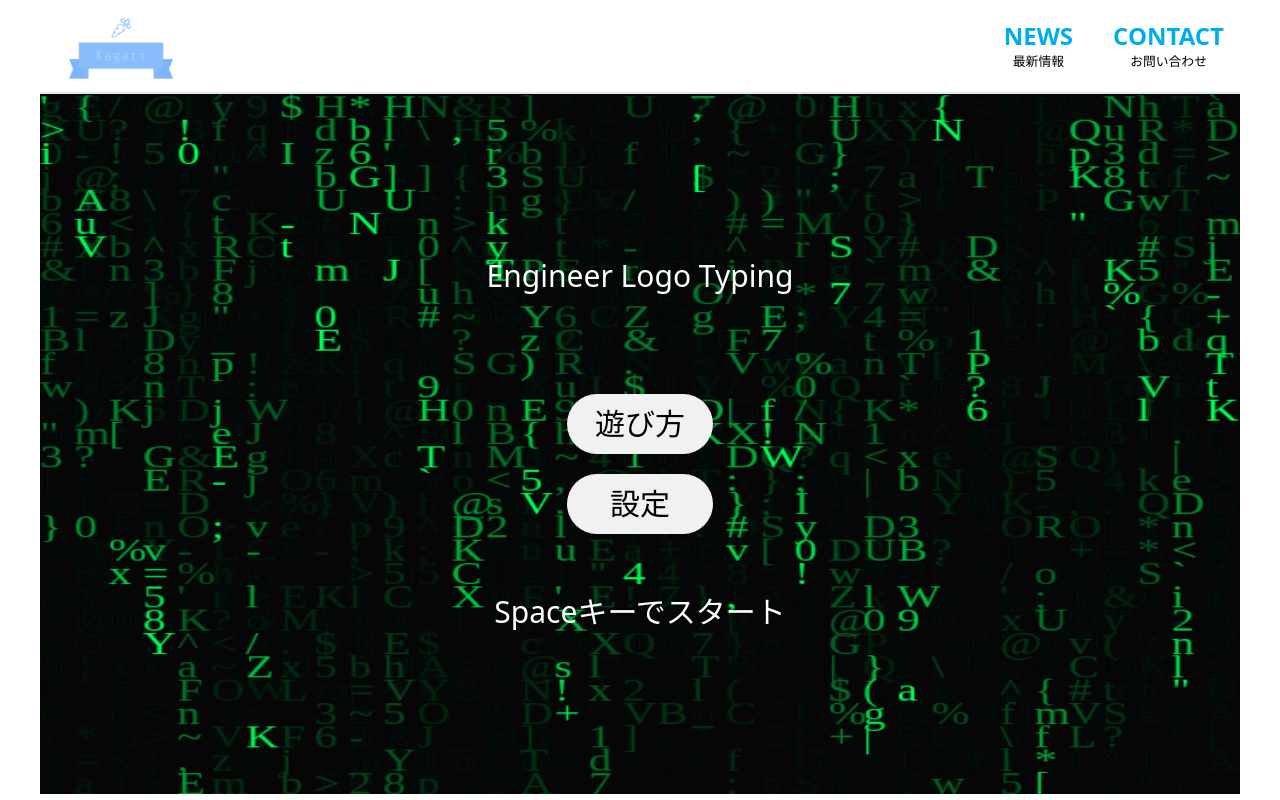
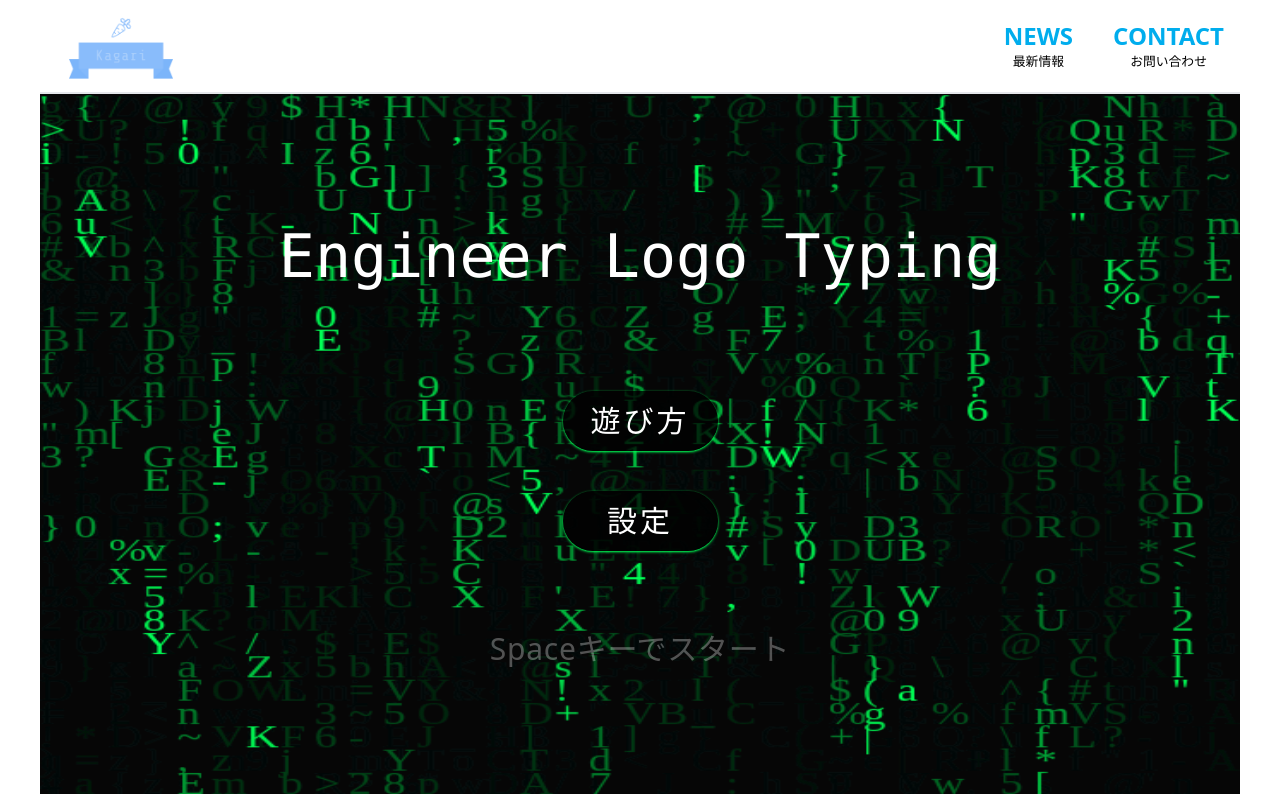
Before and after one commit to yoshi-non/engame, a Next.js app: page /enLogoTyping in a window 1280 px wide. Built offline with nearby package versions, Linux system fonts and the light colour scheme; a web font is replaced by a local one.

Commit message:
change enLogoTypingページのスタート画面デザイン完成

```diff
--- a/pages/enLogoTyping.tsx
+++ b/pages/enLogoTyping.tsx
@@ -7,12 +7,12 @@ const enLogoTyping = () => {
     <div className='relative w-full h-[700px] overflow-hidden'>
         <LogoTypingBg/>
         <div className='absolute w-full h-[700px] text-3xl font-medium z-3 flex flex-col justify-center items-center'>
-            <p className='text-white mb-[100px]'>Engineer Logo Typing</p>
+            <p className='enLogoTitle text-white mb-[100px]'>Engineer Logo Typing</p>
             <div className='text-center mb-10'>
-                <div className='bg-primary rounded-full px-7 py-3 mb-5'>遊び方</div>
-                <div className='bg-primary rounded-full px-7 py-3 mb-5'>設定</div>
+                <div className='cursor-pointer bg-black shadow-[#0f5] tracking-widest shadow text-white bg-opacity-75 rounded-full px-7 py-3 mb-10'>遊び方</div>
+                <div className='cursor-pointer bg-black shadow-[#0f5] tracking-widest shadow text-white bg-opacity-75 rounded-full px-7 py-3 mb-10'>設定</div>
             </div>
-            <div className='text-white'>Spaceキーでスタート</div>
+            <div className='enLogoStart text-white tracking-wide'>Spaceキーでスタート</div>
         </div>
     </div>
   )
--- a/styles/enLogoTyping.css
+++ b/styles/enLogoTyping.css
@@ -1 +1,37 @@
 @font-face {font-family: "Arial Monospaced MT Std"; src: url("//db.onlinewebfonts.com/t/91d14999da03bdac85d7513115e41402.eot"); src: url("//db.onlinewebfonts.com/t/91d14999da03bdac85d7513115e41402.eot?#iefix") format("embedded-opentype"), url("//db.onlinewebfonts.com/t/91d14999da03bdac85d7513115e41402.woff2") format("woff2"), url("//db.onlinewebfonts.com/t/91d14999da03bdac85d7513115e41402.woff") format("woff"), url("//db.onlinewebfonts.com/t/91d14999da03bdac85d7513115e41402.ttf") format("truetype"), url("//db.onlinewebfonts.com/t/91d14999da03bdac85d7513115e41402.svg#Arial Monospaced MT Std") format("svg"); }
+.enLogoTitle {
+  width: 20ch;
+  font: bold 200% Consolas, Monaco, monospace;
+  overflow: hidden;
+  white-space: nowrap;
+  font-weight: 400;
+  border-right: 2px solid transparent;
+  animation: typing 3s steps(20), caret 0.3s steps(1) infinite;
+}
+
+@keyframes typing {
+    from {
+      width: 0;
+    }
+}
+@keyframes caret {
+    50% {
+      border-right-color: currentColor;
+    }
+}
+
+.enLogoStart{
+  animation: flash 1.5s linear infinite;
+}
+
+@keyframes flash {
+  0% {
+    opacity: 1;
+  }
+  50% {
+    opacity: 0;
+  }
+  100% {
+    opacity: 1;
+  }
+}
```
